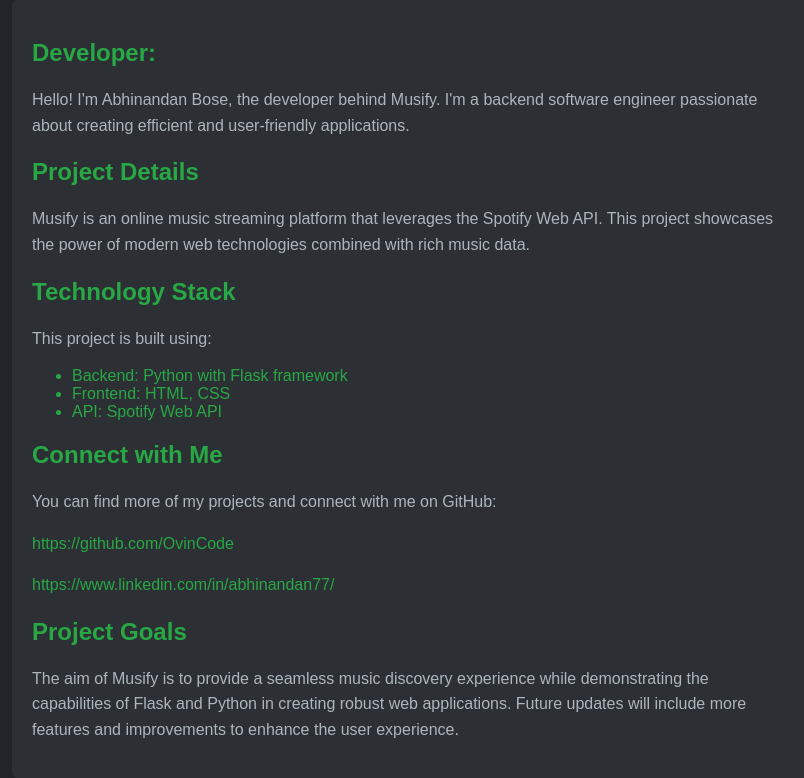
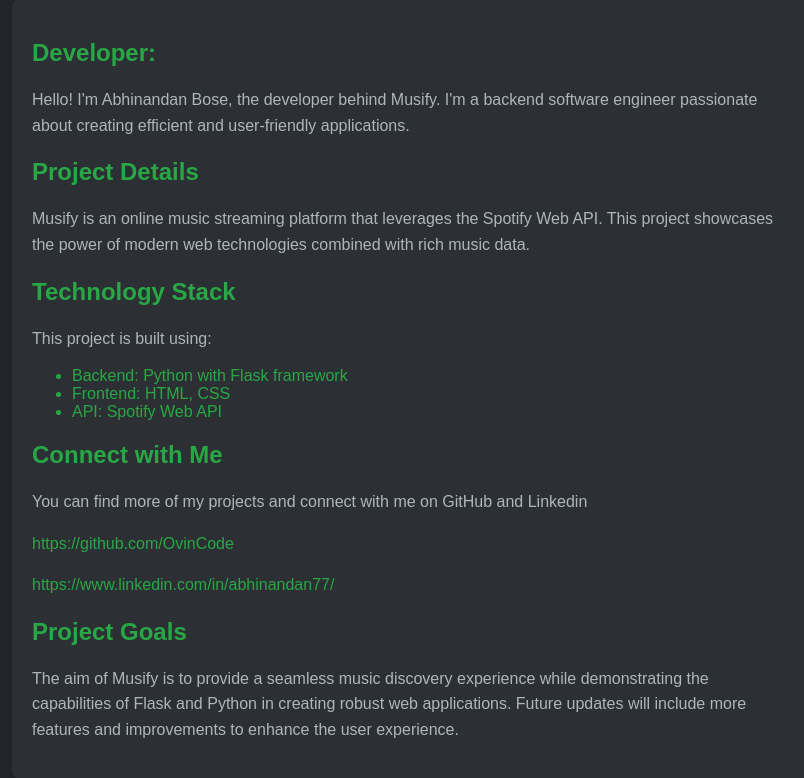
Before and after one commit to OvinCode/musify, a Flask app: page /about in a window 1280 px wide. Shown: the part 511-1289 px from the top of the page, without its empty margins (228-1032 px from the left). Run offline with Flask 3, Linux system fonts and the light colour scheme.

Commit message:
changed artist details

```diff
--- a/templates/about.html
+++ b/templates/about.html
@@ -104,7 +104,7 @@
             </ul>
 
             <h2>Connect with Me</h2>
-            <p>You can find more of my projects and connect with me on GitHub:</p>
+            <p>You can find more of my projects and connect with me on GitHub and Linkedin</p>
             <p><a href="https://github.com/OvinCode" target="_blank">https://github.com/OvinCode</a></p>
             <p><a href="https://www.linkedin.com/in/abhinandan77/" target="_blank">https://www.linkedin.com/in/abhinandan77/</a></p>
 
```
